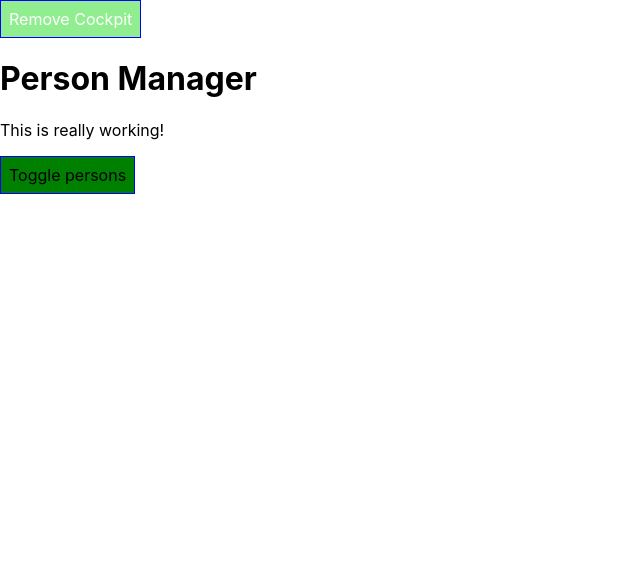
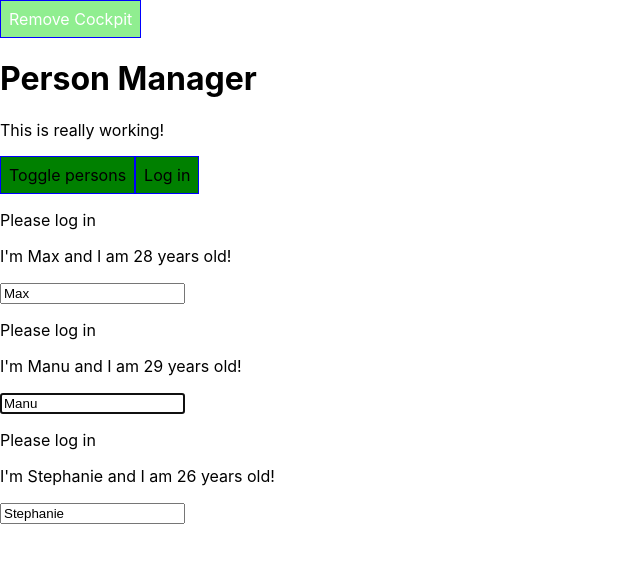
Before and after one commit to gtasev/react-udemy-complete-guide, a React app in the folder project/: page / in a window 1280 px wide. Shown: the top 562 px of the page, without its empty margins (0-640 px from the left). Built offline with nearby package versions, Linux system fonts and the light colour scheme.

Commit message:
module 7 finished

```diff
--- a/project/package.json
+++ b/project/package.json
@@ -42,6 +42,7 @@
     "postcss-normalize": "7.0.1",
     "postcss-preset-env": "6.7.0",
     "postcss-safe-parser": "4.0.1",
+    "prop-types": "^15.7.2",
     "radium": "^0.26.0",
     "react": "^16.10.2",
     "react-app-polyfill": "^1.0.4",
--- a/project/src/components/Cockpit/Cockpit.js
+++ b/project/src/components/Cockpit/Cockpit.js
@@ -1,12 +1,25 @@
-import React, { useEffect } from 'react';
+import React, { useEffect, useRef, useContext } from 'react';
 import classes from './Cockpit.css';
 import { clearTimeout } from 'timers';
+import { request } from 'https';
+import AuthContext from '../../context/auth-context';
 
 const Cockpit = (props) => {
 
+    const toggleBtnRef = useRef(null);
+    const authContext = useContext(AuthContext);
+
+    console.log(authContext.authenticated);
+
     useEffect(() => {
         console.log('[Cocpit.js] useEffect Hook')
+        // Http request...
+        // setTimeout(() => {
+        //     alert('Saved data to cloud!')
+        // }, 1000);
+        toggleBtnRef.current.click();
         return () => {
+            console.log('[Cockpit.js] cleanup work in useEffect')
         }
     },[]);
 
@@ -38,9 +51,12 @@
             <h1>{props.title}</h1>
                 <p className={assignedClasses.join(' ')}>This is really working!</p>
                 <button
-                className={btnClass}
+                    ref={toggleBtnRef}
+                    className={btnClass}
                     onClick={props.btnClicked}>Toggle persons
                 </button>
+                <button onClick={authContext.login}>Log in</button>
+
         </div>
     )
 
--- a/project/src/components/Persons/Person/Person.js
+++ b/project/src/components/Persons/Person/Person.js
@@ -2,18 +2,50 @@
 import './Person.css'
 import classes from './Person.css'
 import Auxiliary from '../../../hoc/Auxiliary'
+import PropTypes from 'prop-types';
+import AuthContext from '../../../context/auth-context';
 
 
 class Person extends Component {
+    constructor(props) {
+        super(props);
+        this.inputElementRef = React.createRef()
+    }
+
+    static contextType = AuthContext;
+
+    componentDidMount() {
+        // this.inputElement.focus();
+        if (this.props.index === 1) {
+            this.inputElementRef.current.focus();
+        }
+        console.log(this.context.authenticated);
+    }
+
     render () {
        return (
             <Auxiliary>
-                <p onClick={this.props.click}>I'm {this.props.name} and I am {this.props.age} years old!</p>
-            <p>{this.props.children}</p>
-            <input type="text" onChange={this.props.changed} value={this.props.name}/>
+                <div className={classes.Person}>
+                        {this.context.authenticated ? <p>Authenticated!</p> : <p>Please log in</p>}
+                    <p onClick={this.props.click}>I'm {this.props.name} and I am {this.props.age} years old!</p>
+                    <p>{this.props.children}</p>
+                    <input
+                        type="text"
+                        ref={this.inputElementRef}
+                        onChange={this.props.changed}
+                        value={this.props.name}
+                    />
+                </div>
             </Auxiliary>
-    )
+        )
     }
 };
 
+Person.propTypes = {
+    click: PropTypes.func,
+    name: PropTypes.string,
+    age: PropTypes.number,
+    changed: PropTypes.func
+};
+
 export default Person;
--- a/project/src/components/Persons/Persons.js
+++ b/project/src/components/Persons/Persons.js
@@ -33,15 +33,19 @@
 
     render() {
         console.log('[Persons.js] rendering')
-        return this.props.persons.map((person, index) => {
-            return <ErrorBoundary key={person.id}
-            ><Person
-                click={() => this.props.clicked(index)}
-                name={person.name}
-                age={person.age}
-                changed={(event) => this.props.changed(event, person.id)}
-            /></ ErrorBoundary>
-        });
+        return (this.props.persons.map((person, index) => {
+                    return (
+                        <Person
+                            key={index}
+                            click={() => this.props.clicked(index)}
+                            name={person.name}
+                            age={person.age}
+                            index={index}
+                            changed={(event) => this.props.changed(event, person.id)}
+                        />
+                    );
+                })
+        );
     }
 }
 
--- a/project/src/containers/App.js
+++ b/project/src/containers/App.js
@@ -2,21 +2,23 @@
 import classes from './App.css';
 import Persons from '../components/Persons/Persons';
 import Cockpit from '../components/Cockpit/Cockpit'
+import AuthContext from '../context/auth-context'
 
 class App extends Component {
 
     constructor(props) {
         super(props);
-        console.log()
         this.state = {
             persons: [
-                {id: 'nesto1', name: "Max" , age: "28"},
-                {id: 'nesto2', name: "Manu" , age: "29"},
-                {id: 'nesto3', name: "Stephanie" , age: "26"}
+                {id: 'nesto1', name: "Max" , age: 28},
+                {id: 'nesto2', name: "Manu" , age: 29},
+                {id: 'nesto3', name: "Stephanie" , age: 26}
             ],
               otherState: 'some other value',
               showPersons: false,
               showCockpit: true,
+              changeCounter: 0,
+              authenticated: false,
         }
         console.log('[App.js] constructor')
     }
@@ -41,7 +43,12 @@
       const persons = [...this.state.persons];
       persons[personIndex] = person;
 
-      this.setState({persons: persons})
+      this.setState((prevState, props) => {
+          return {
+            persons: persons,
+            changeCounter: prevState.changeCounter + 1
+          }
+        })
   };
 
     togglePersonsHandler = () => {
@@ -71,6 +78,10 @@
         console.log('[App.js] component did update')
     }
 
+    loginHandler = () => {
+        this.setState({authenticated: true});
+    }
+
   render() {
 
     console.log('[App.js] rendering')
@@ -84,6 +95,7 @@
                       persons={this.state.persons}
                       clicked={this.deletePersonHandler}
                       changed={this.nameChangedHandler}
+                      isAutheticated={this.state.authenticated}
                   />
               </div>
           );
@@ -92,6 +104,12 @@
       return(
             <div className={classes.App}>
                 <button onClick={this.removeCockpitHandler}>Remove Cockpit</button>
+                <AuthContext.Provider
+                    value={{            // we provide initial values here. Inital values that are initialiezed in AuthContext function are taken as default only if we dont supply here nothing
+                        authenticated: this.state.authenticated,
+                        login: this.loginHandler
+                    }}
+                >
                     {this.state.showCockpit ? <Cockpit
                         title={this.props.appTitle}
                         personsLength={this.state.persons.length}
@@ -99,6 +117,7 @@
                         btnClicked = {this.togglePersonsHandler}
                         /> : null}
                     {persons}
+                </AuthContext.Provider>
             </div>
       );
   }
--- /dev/null
+++ b/project/src/context/auth-context.js
@@ -0,0 +1,8 @@
+import React from 'react'
+
+const authContext = React.createContext({
+    authenticated: false,
+    login: () => {}
+});
+
+export default authContext;
```
Lines whose indentation alone changed are shown as unchanged.
